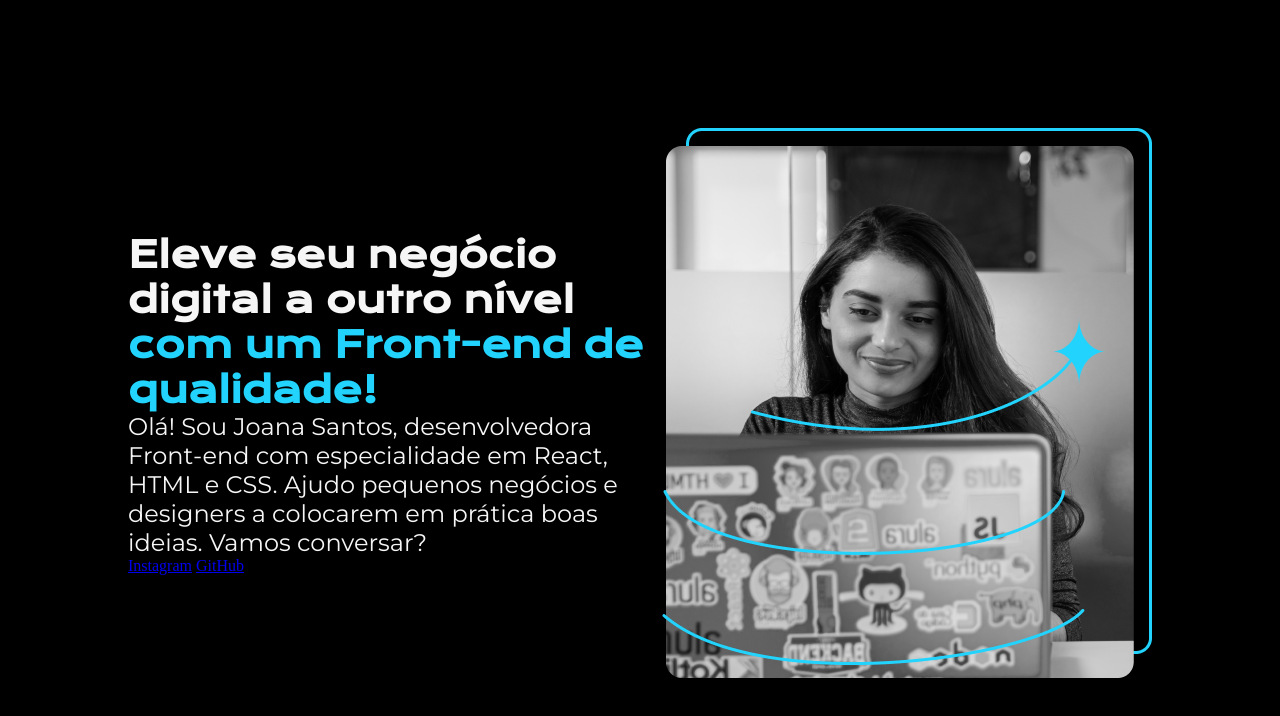
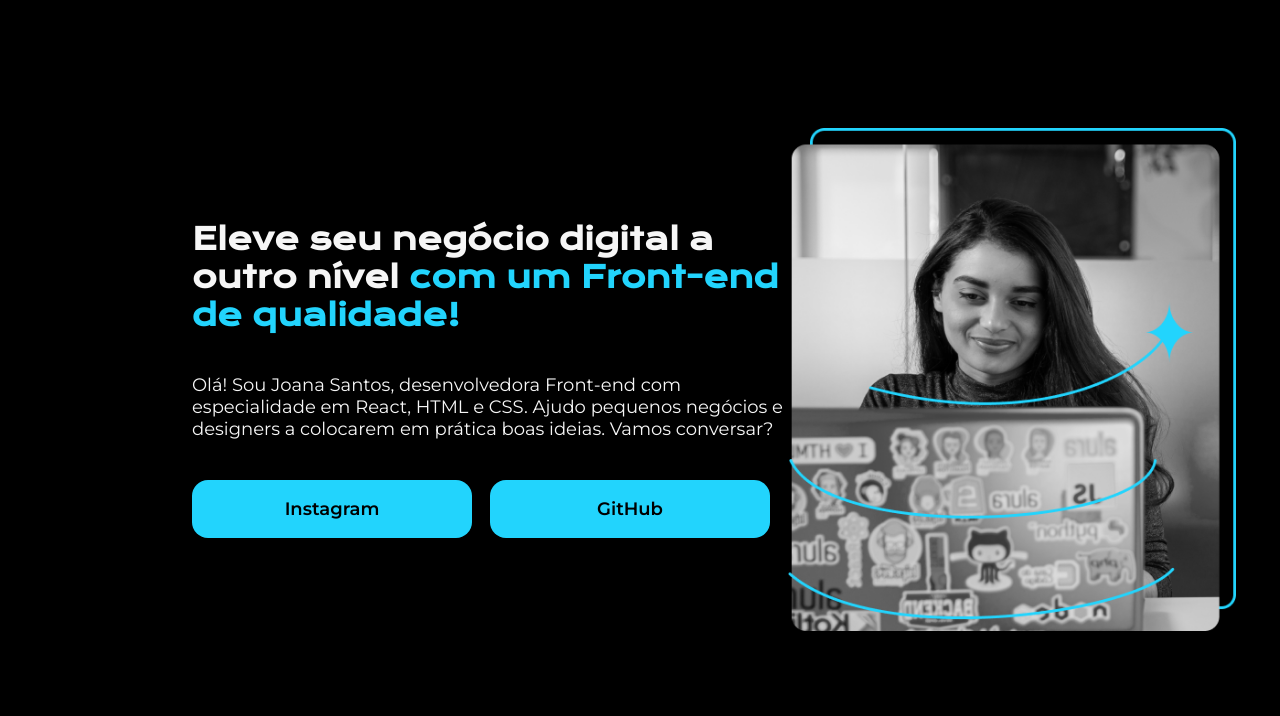
Before and after one commit to sydom1/Portifolio---html-e-css-Alura, a plain HTML site: page index.html in a window 1280 px wide. Drawn offline with nearby package versions, Linux system fonts and the light colour scheme.

Commit message:
Add files via upload

```diff
--- a/index.html
+++ b/index.html
@@ -19,8 +19,10 @@
             </strong></h1>
             <p class="apresentacao__conteudo__texto">Olá! Sou Joana Santos, desenvolvedora Front-end com especialidade em React, HTML e CSS. Ajudo pequenos negócios e designers a colocarem em prática boas ideias. Vamos conversar?
             </p>
-            <a href="https://instagram.com/rafaballerini">Instagram</a>
-            <a href="https://github.com/guilhermeonrails">GitHub</a>
+            <div class="apresentacao__links">
+                <a class="apresentacao__links__link" href="https://instagram.com/rafaballerini">Instagram</a>
+                <a class="apresentacao__links__link" href="https://github.com/guilhermeonrails">GitHub</a>
+            </div>
         </section>
         <img src="imagem.png" alt="Foto da Joana Santos programando">
     </main>
--- a/style.css
+++ b/style.css
@@ -1,5 +1,4 @@
-@import url('https://fonts.googleapis.com/css2?family=Montserrat:wght@400&display=swap');
-@import url('https://fonts.googleapis.com/css2?family=Krona+One&family=Montserrat:wght@500&display=swap');
+@import url('https://fonts.googleapis.com/css2?family=Krona+One&family=Montserrat:wght@400;600&display=swap');
 * {
     margin: 0;
     padding: 0;
@@ -18,7 +17,7 @@ body {
 }
 
 .apresentacao {
-    margin: 10%;
+    margin: 10% 15%;
     display: flex;
     align-items: center;
     justify-content: space-between;
@@ -26,15 +25,42 @@ body {
 
 .apresentacao__conteudo {
     width: 615px;
+    display: flex;
+    flex-direction: column;
+    gap: 40px;
 }
 
 .apresentacao__conteudo__titulo {
-    font-size: 36px;
+    font-size: 30px;
     font-family: 'Krona One', sans-serif;
     ;
 }
 
 .apresentacao__conteudo__texto {
-    font-size: 24px;
+    font-size: 18px;
     font-family: 'Montserrat', sans-serif;
 }
+
+.apresentacao__links {
+    display: flex;
+    justify-content: space-between;
+}
+
+.apresentacao__links__link {
+    background-color: #22d4fd;
+    width: 280px;
+    text-align: center;
+    border-radius: 16px;
+    font-size: 18px;
+    font-weight: 600;
+    padding: 18px 0;
+    color: #000000;
+    font-family: 'Montserrat', sans-serif;
+    text-decoration: none;
+    margin-right: 18px;
+}
+
+img {
+    width: 50%;
+    height: 50%;
+}
```
